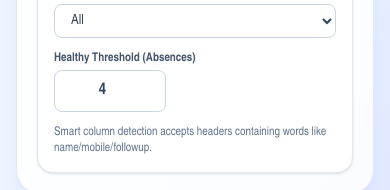
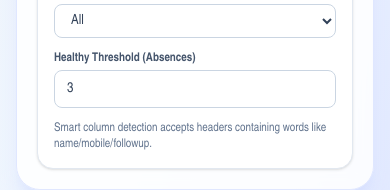
Before and after one commit to AksharBrahm369/sampark-nextjs, a Next.js app: page / in a window 390 px wide. Shown: the part 496-686 px from the top of the page. Built offline with nearby package versions, Linux system fonts and the light colour scheme.

Commit message:
Refine mobile threshold control

```diff
--- a/app/page.js
+++ b/app/page.js
@@ -124,7 +124,7 @@ export default function HomePage() {
   const [absentFileName, setAbsentFileName] = useState("");
   const [error, setError] = useState("");
   const [selectedKaryakarta, setSelectedKaryakarta] = useState("All");
-  const [highlightLimit, setHighlightLimit] = useState(4);
+  const [highlightLimit, setHighlightLimit] = useState(3);
 
   useEffect(() => {
     try {
@@ -589,11 +589,9 @@ export default function HomePage() {
                 type="number"
                 min="1"
                 max="100"
-                step="1"
-                inputMode="numeric"
                 value={highlightLimit}
                 onChange={(event) => setHighlightLimit(Math.max(1, Number(event.target.value) || 1))}
-                className="mt-1 w-full max-w-28 rounded-lg border border-slate-300 bg-white px-3 py-2 text-center text-base font-semibold text-slate-700 outline-none focus:border-indigo-500 sm:max-w-32 sm:text-sm"
+                className="mt-1 w-full rounded-lg border border-slate-300 bg-white px-3 py-2 text-sm text-slate-700 outline-none focus:border-indigo-500"
               />
 
               <p className="mt-3 text-xs text-slate-500">
```
